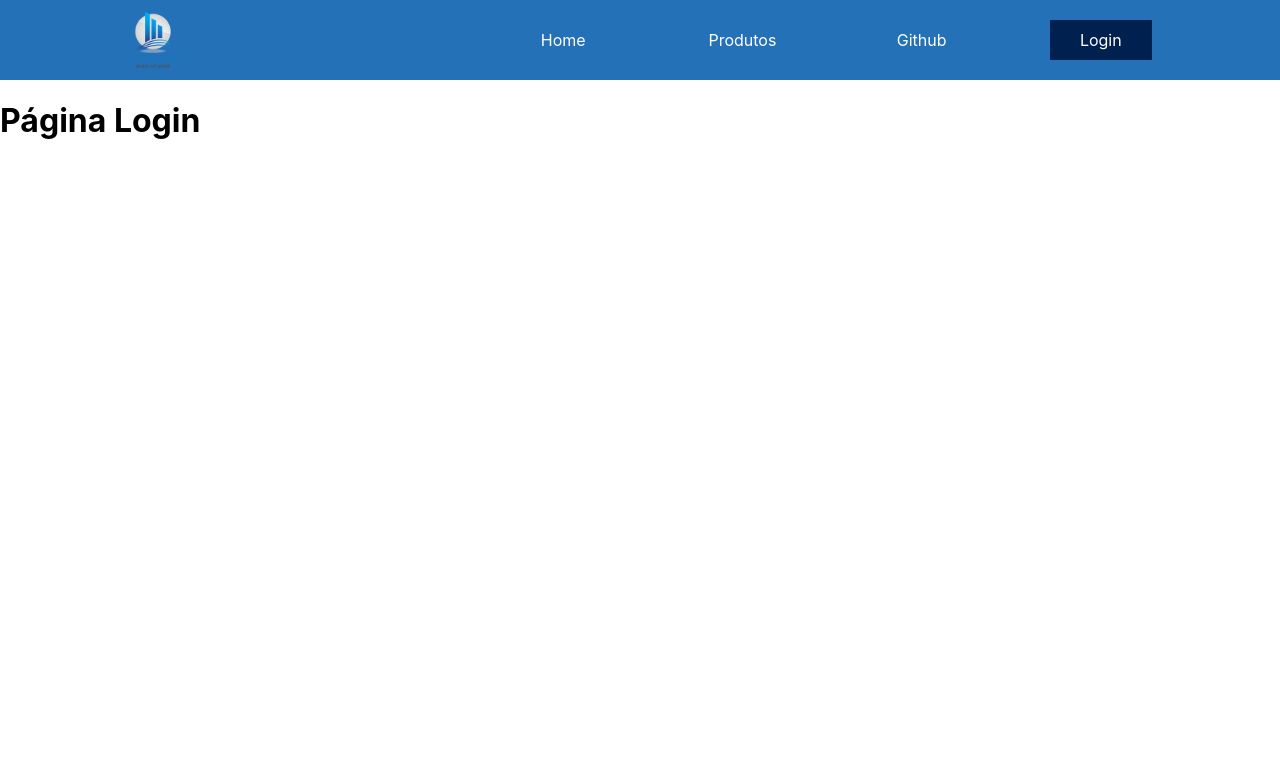
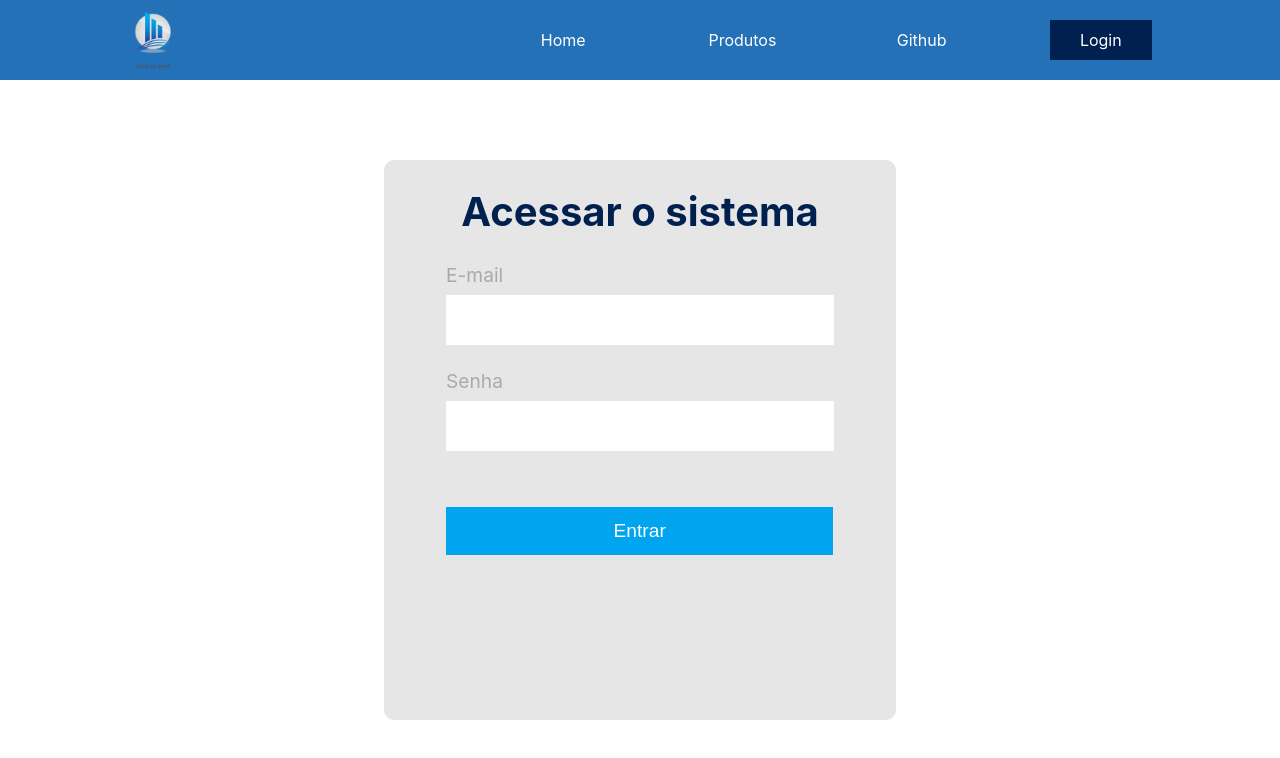
Before and after one commit to gabrielaSant0s/teste-raccoon, a React (Create React App) app: page /login in a window 1280 px wide. Shown: the top 758 px of the page. Built offline with nearby package versions, Linux system fonts and the light colour scheme.

Commit message:
component form login layout

```diff
--- /dev/null
+++ b/src/components/atoms/user-login/index.js
@@ -0,0 +1,36 @@
+import React from "react";
+import "./style.css"
+
+const UserLogin = () => {
+    return (
+        <div className="loginContainerComponent">
+            <h1 className="title">Acessar o sistema</h1>
+            <form>
+                <div className="containerLabels">
+                    <label className="titleLabel">E-mail</label>
+                    <input
+                        className="input"
+                        type="email"
+                        id="email"
+                        pattern=".+@globex\.com"
+                        size="30"
+                        required></input>
+                </div>
+                <div className="containerLabels">
+                    <label className="titleLabel">Senha</label>
+                    <input
+                        className="input"
+                        type="password"
+                        id="pass"
+                        name="password"
+                        minlength="8"
+                        required></input>
+                </div>
+                <button className="buttonLoginUser" type="submit" value="Entrar">Entrar</button>
+            </form>
+
+        </div>
+    )
+}
+
+export default UserLogin
--- /dev/null
+++ b/src/components/atoms/user-login/style.css
@@ -0,0 +1,50 @@
+.loginContainerComponent{
+    background-color:  #e6e6e6;
+    border-radius: 10px;
+    width: 40vw;
+    height: 70vh;
+    margin-left: auto;
+    margin-right: auto;
+    margin-top: 10vh;
+    display: flex;
+    align-items: center;
+    flex-direction: column;
+}
+
+.title{
+    color: #002050;
+    font-size: 2.5em;
+}
+
+.containerLabels{
+    display: flex;
+    flex-direction: column;
+}
+
+.titleLabel{
+    color: #aaaaaa;
+    margin-bottom: 1vh;
+    font-size: 1.2em;
+}
+
+.input{
+   width: 30vw;
+   height: 6vh;
+   border: none;
+   margin-bottom: 3vh;
+}
+
+.buttonLoginUser{
+    width: 30.26vw;
+    height: 6vh;
+    border: none;
+    cursor: pointer;
+    background-color: #00a4ef;
+    color: white;
+    margin-top: 4vh;
+    font-size: 1.2em;
+}
+
+.buttonLoginUser:hover{
+    background-color: #002050;
+}
--- a/src/pages/login/index.js
+++ b/src/pages/login/index.js
@@ -1,12 +1,13 @@
 import React from "react";
 import MenuBar from "../../components/atoms/menu-bar/index"
+import UserLogin from "../../components/atoms/user-login";
 
 
 const Login = () => {
     return(
         <div>
             <MenuBar/>
-            <h1>Página Login</h1>
+            <UserLogin/>
         </div>
     )
 }
```
